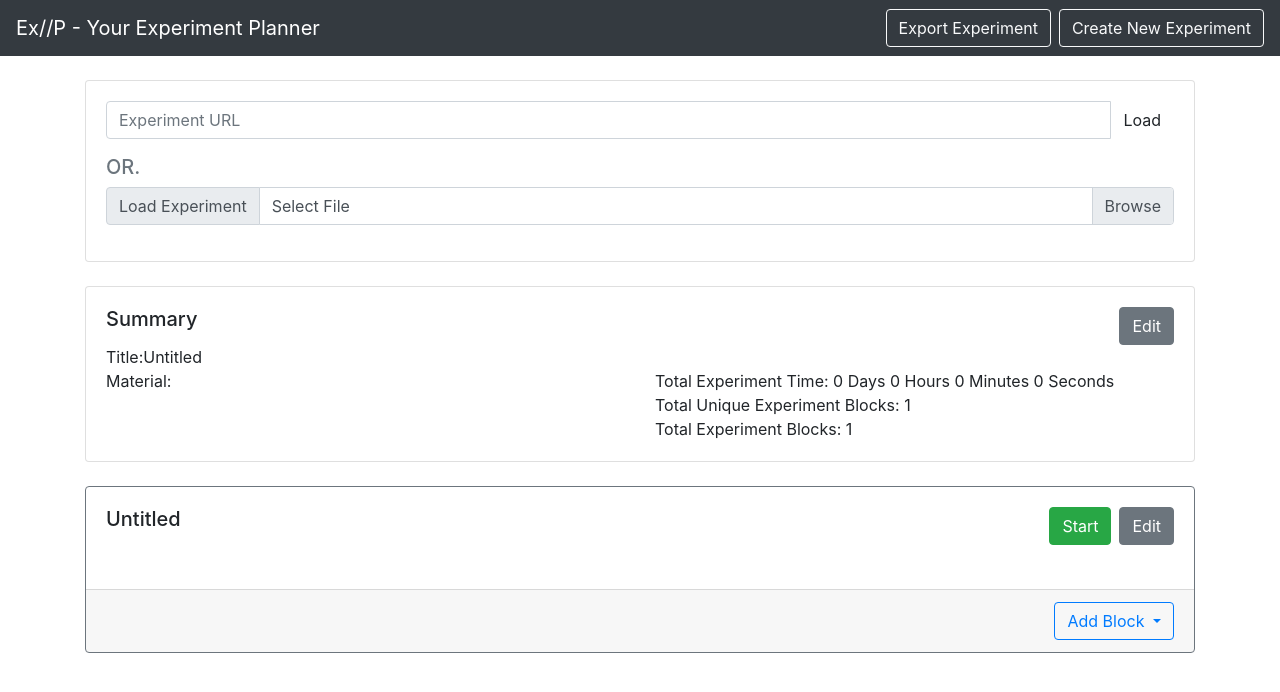
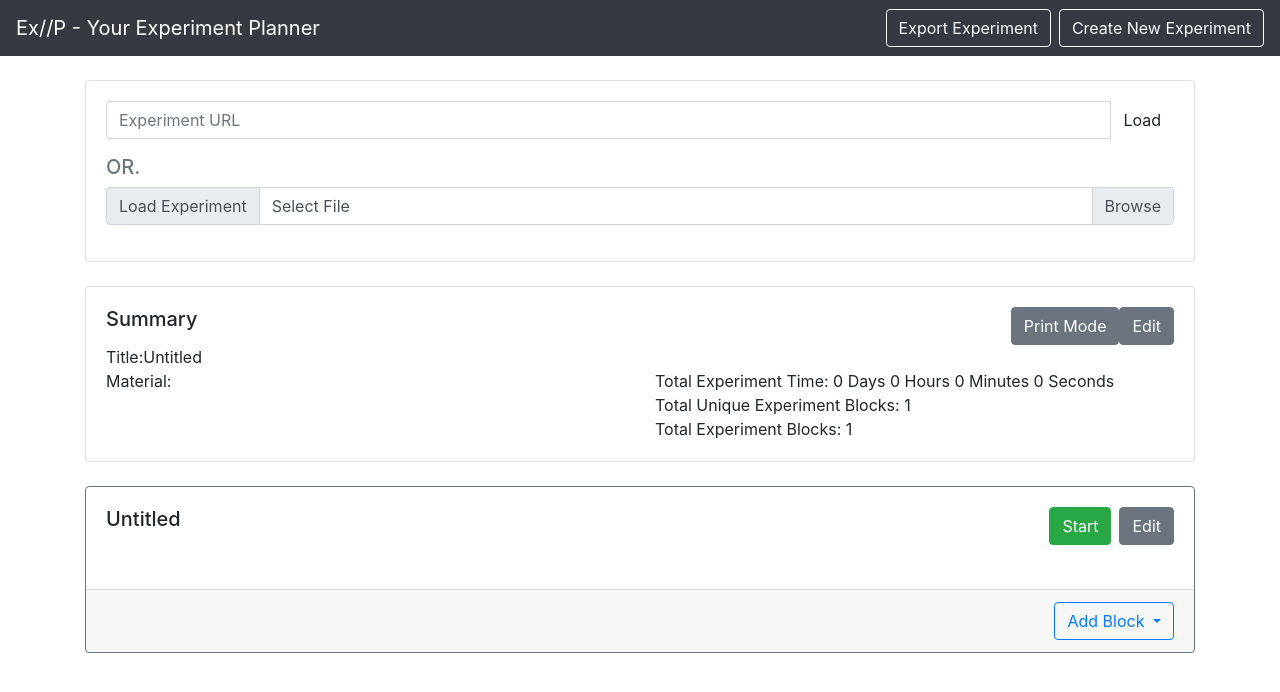
Before and after one commit to noatgnu/ExP, an Angular app: page / in a window 1280 px wide. Shown: the top 692 px of the page. Built offline with nearby package versions, Linux system fonts and the light colour scheme; what ngx-quill, quill-delta-to-html would draw is missing.

Commit message:
update print mode

```diff
--- a/src/app/block/block.component.ts
+++ b/src/app/block/block.component.ts
@@ -49,7 +49,9 @@ export class BlockComponent implements OnInit, OnDestroy {
     // this.channel = new BroadcastChannel(this.block.id);
   }
   ngOnInit() {
-    this.helper.blockMap.set(this._block.id, this.signalWatcher);
+    if (!this.printMode) {
+      this.helper.blockMap.set(this._block.id, this.signalWatcher);
+    }
     this.signalSubscription = this.signalWatcher.subscribe((data) => {
       this.expBlock.nativeElement.scrollIntoView({ behavior: 'smooth', block: 'start' });
     });
--- a/src/app/experiment/experiment.component.html
+++ b/src/app/experiment/experiment.component.html
@@ -6,7 +6,8 @@
           Summary
         </h5>
       </div>
-      <div class="col-8 text-right">
+      <div class="col-8 text-right" *ngIf="printMode === false">
+        <button type="button" class="btn btn-secondary" (click)="openPrint()">Print Mode</button>
         <button type="button" class="btn btn-secondary" (click)="openModal()">Edit</button>
       </div>
     </div>
@@ -44,10 +45,8 @@
           Total Experiment Blocks: {{experiment.totalBlocks}}
         </div>
       </div>
-
     </div>
-
   </div>
 </div>
 
-<app-block *ngFor="let i of experiment.Blocks" [block]="i" [printMode]="false"></app-block>
+<app-block *ngFor="let i of experiment.Blocks" [block]="i" [printMode]="printMode"></app-block>
--- a/src/app/experiment/experiment.component.ts
+++ b/src/app/experiment/experiment.component.ts
@@ -22,14 +22,16 @@ export class ExperimentComponent implements OnInit, OnDestroy {
 
   @Input() set experiment(value: Exp) {
     this._experiment = value;
+    if (!this.printMode) {
       this.helper.MaterialsArray = [];
       for (const b of value.Blocks) {
         this.helper.updateMaterial(b);
       }
-    console.log(this.helper.MaterialsArray);
       this.summarize();
-    console.log(this.material);
     }
+  }
+
+  @Input() printMode: boolean;
   updateSubscription: Subscription;
   newBlockSubscription: Subscription;
   material;
@@ -37,6 +39,8 @@ export class ExperimentComponent implements OnInit, OnDestroy {
   channel: BroadcastChannel;
   runSubscription: Subscription;
   channelMap: Map<string, BroadcastChannel>;
+
+
   constructor(private helper: HelperService, private modalService: NgbModal) {
     /*this.channel = new BroadcastChannel('experimentChannel');
     this.channel.onmessage = (event) => {
@@ -53,6 +57,7 @@ export class ExperimentComponent implements OnInit, OnDestroy {
   }
 
   ngOnInit() {
+    if (!this.printMode) {
       this.channelMap = new Map<string, BroadcastChannel>();
       this.helper.MaterialsArray = [
         // new ExpMaterial('test', 0, 'ml')
@@ -94,6 +99,8 @@ export class ExperimentComponent implements OnInit, OnDestroy {
         const winRef = window.open('/#/run/' + data, '_blank');
 
       });
+    }
+
   }
 
   private summarize() {
@@ -147,4 +154,9 @@ export class ExperimentComponent implements OnInit, OnDestroy {
   navigateToBlock(id) {
     this.helper.blockMap.get(this._experiment.Blocks[id].id).next(true);
   }
+
+  openPrint() {
+    localStorage.setItem(this.experiment.Name, JSON.stringify(this.experiment));
+    const winRef = window.open('/#/print/' + this.experiment.Name, '_blank');
   }
+}
--- a/src/app/home/home.component.html
+++ b/src/app/home/home.component.html
@@ -19,5 +19,5 @@
 </div>
 
 <div class="container mt-4" *ngIf="expObs | async; let exp">
-  <app-experiment [experiment]="exp"></app-experiment>
+  <app-experiment [experiment]="exp" [printMode]="false"></app-experiment>
 </div>
--- /dev/null
+++ b/src/app/print/print.component.html
@@ -0,0 +1,3 @@
+<div class="container">
+  <app-experiment [experiment]="experiment" [printMode]="true"></app-experiment>
+</div>
--- /dev/null
+++ b/src/app/print/print.component.ts
@@ -0,0 +1,20 @@
+import { Component, OnInit } from '@angular/core';
+import {ActivatedRoute} from '@angular/router';
+import {Exp} from '../classes/exp';
+
+@Component({
+  selector: 'app-print',
+  templateUrl: './print.component.html',
+  styleUrls: ['./print.component.scss']
+})
+export class PrintComponent implements OnInit {
+  id;
+  experiment: Exp;
+  constructor(private route: ActivatedRoute) { }
+
+  ngOnInit() {
+    this.id = this.route.snapshot.params['id'];
+    this.experiment = JSON.parse(localStorage.getItem(this.id));
+  }
+
+}
```
Also changed, not shown: src/app/app.module.ts (+5 -2 lines), src/app/print/print.component.scss (added), 1 other file (tests, documents, lock files or other folders). Lines whose indentation alone changed are shown as unchanged.
